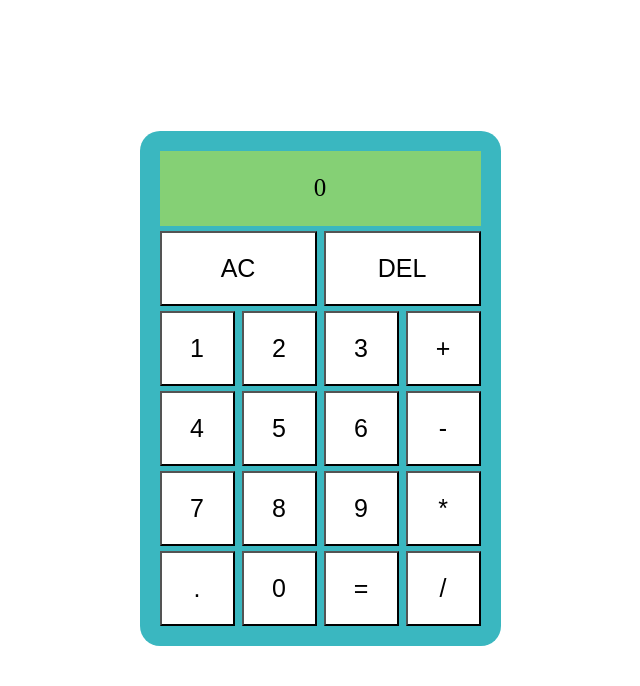
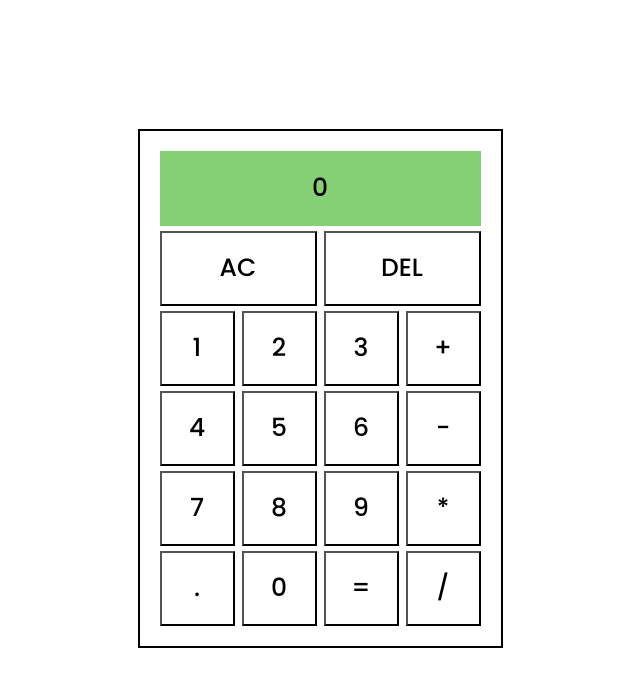
Before and after one commit to Dependability/calculator, a plain HTML site: page index.html in a window 1280 px wide. Shown: the whole page, without its empty margins (320-960 px from the left). Drawn offline with Linux system fonts and the light colour scheme.

Commit message:
Changed font

```diff
--- a/index.html
+++ b/index.html
@@ -6,6 +6,8 @@
     <meta http-equiv="X-UA-Compatible" content="ie=edge">
     <title>Calculator</title>
     <link rel="stylesheet" href="style.css">
+    <link rel="preconnect" href="https://fonts.googleapis.com"><link rel="preconnect" href="https://fonts.gstatic.com" crossorigin><link href="https://fonts.googleapis.com/css2?family=Poppins:wght@500&display=swap" rel="stylesheet">
+    <style> @import url('https://fonts.googleapis.com/css2?family=Poppins:wght@500&display=swap'); </style>
   </head>
   <body>
     <div class="calculator">
--- a/style.css
+++ b/style.css
@@ -1,15 +1,13 @@
+html {
+    font-family: 'Poppins', sans-serif;
+}
 body {
     height: 95vh;
     display: flex;
     align-items:center;
-    justify-content: center;
+
 }
 
-/* .calculator {
-    display: flex;
-    flex-direction: column;
-    align-items: center;
-} */
 
 
 .output {
@@ -19,6 +17,7 @@ body {
     font-size: 25px;
     background-color: #85d075;
     grid-area: output;
+    overflow-x: hidden;
 }
 
 
@@ -36,9 +35,11 @@ body {
     padding: 0;
     margin: 0;
     font-size: 25px;
+    font-family: 'Poppins', 'sans-serif';
 }
 
 .calculator {
+    margin: 0 auto;
     display: grid;
     grid-template-rows: repeat(6, 75px);
     grid-template-columns: repeat(4, 75px);
@@ -47,8 +48,7 @@ body {
     column-gap: 7px;
     row-gap: 5px;
     padding: 20px;
-    background-color: rgb(58, 183, 192);
-    border-radius: 20px;
+    border: 2px black solid;
 
 }
 
```
